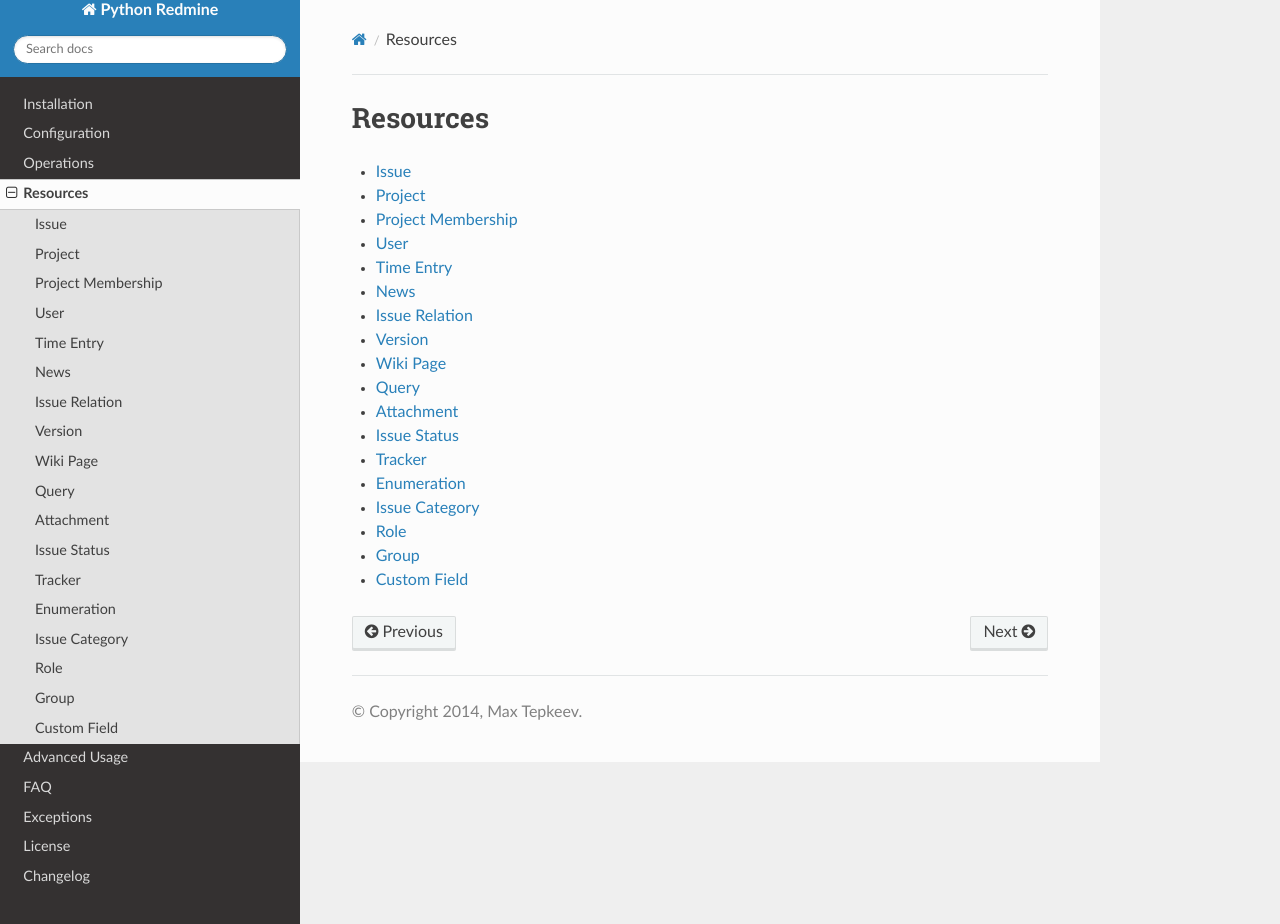
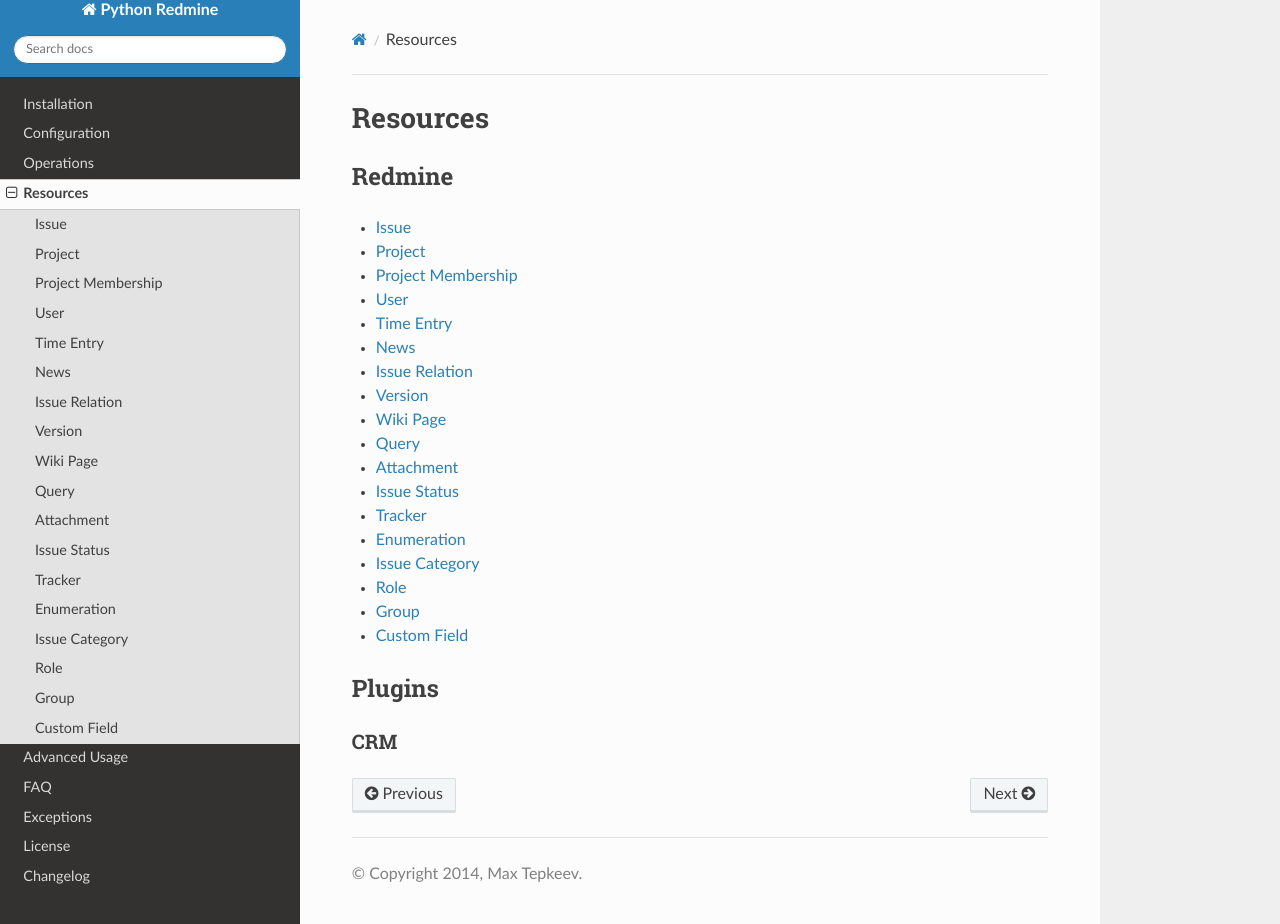
Before and after one commit to maxtepkeev/python-redmine, a Sphinx documentation site: the page built from docs/resources/index.rst, in a window 1280 px wide and 924 px high. Built offline with Sphinx 7.4.7 and the Read the Docs theme 2.0.0, drawn with Linux system fonts in a browser that asks for light colours.

Commit message:
preparations for crm plugin docs

```diff
--- a/docs/resources/index.rst
+++ b/docs/resources/index.rst
@@ -1,5 +1,16 @@
 Resources
 =========
+
+.. The reason we are using raw html for paragraphs here is because otherwise they will be inserted
+   into the left menu and we don't want that. At the time of writing there is no other way to do
+   what we want other than this ugly one.
+
+.. raw:: html
+
+    <h2 id="redmine">
+        Redmine
+        <a class="headerlink" href="#redmine" title="Permalink to this headline">¶</a>
+    </h2>
 
 .. toctree::
     :maxdepth: 1
@@ -22,3 +33,15 @@
     role
     group
     custom_field
+
+.. raw:: html
+
+    <h2 id="redminecrm">
+        Plugins
+        <a class="headerlink" href="#plugins" title="Permalink to this headline">¶</a>
+    </h2>
+
+    <h3 id="redminecrm">
+        CRM
+        <a class="headerlink" href="#crm" title="Permalink to this headline">¶</a>
+    </h3>
```
